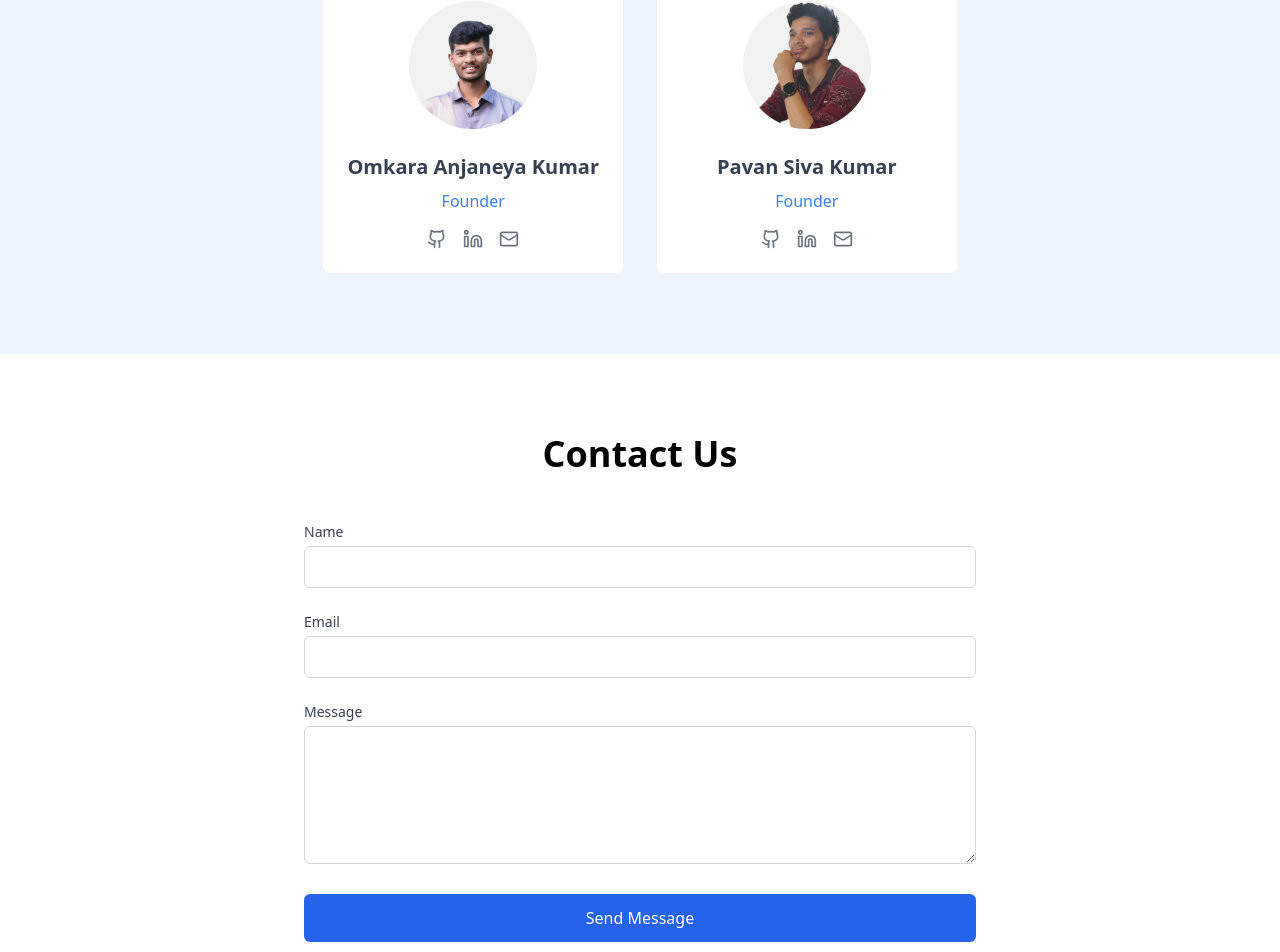
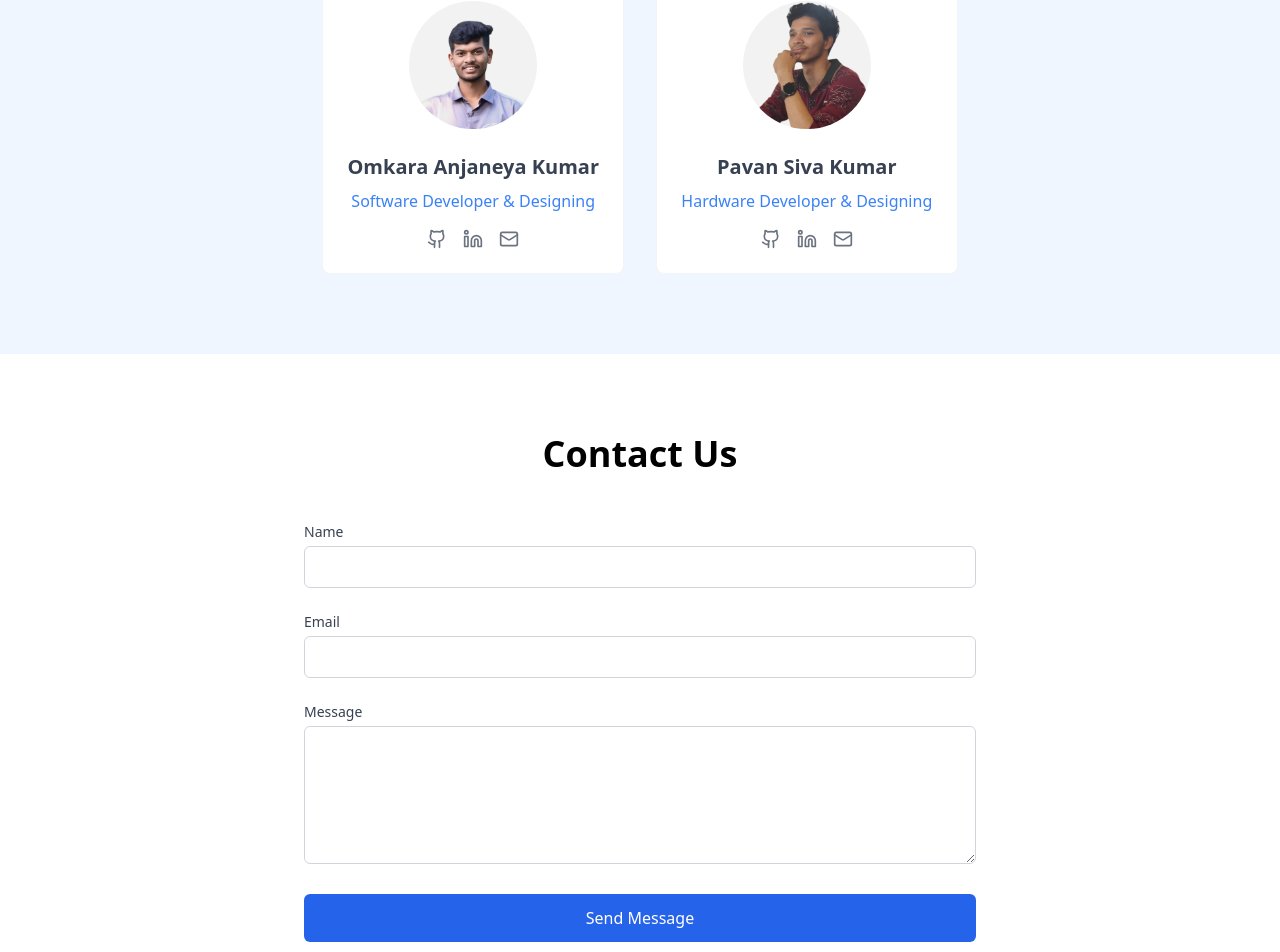
Before and after one commit to Omkar825/Robotic-Arm, a React (Vite) app: page / in a window 1280 px wide. Shown: the part 3234-4186 px from the top of the page. Built offline with nearby package versions, Linux system fonts and the light colour scheme.

Commit message:
Update App.tsx

```diff
--- a/src/App.tsx
+++ b/src/App.tsx
@@ -12,7 +12,7 @@ function App() {
   const teamMembers = [
     {
       name: "Omkara Anjaneya Kumar",
-      role: "Founder",
+      role: "Software Developer & Designing",
       image: "images/Omkar.png",
       github: "https://github.com/Omkar825",
       linkedin: "https://www.linkedin.com/in/omkar-anjaneya-kumar/",
@@ -20,7 +20,7 @@ function App() {
     },
     {
       name: "Pavan Siva Kumar",
-      role: "Founder",
+      role: "Hardware Developer & Designing",
       image: "images/Pavan.png",
       github: "https://github.com/Pavan8114",
       linkedin: "https://www.linkedin.com/in/somana-pavan-siva-kumar/",
```
